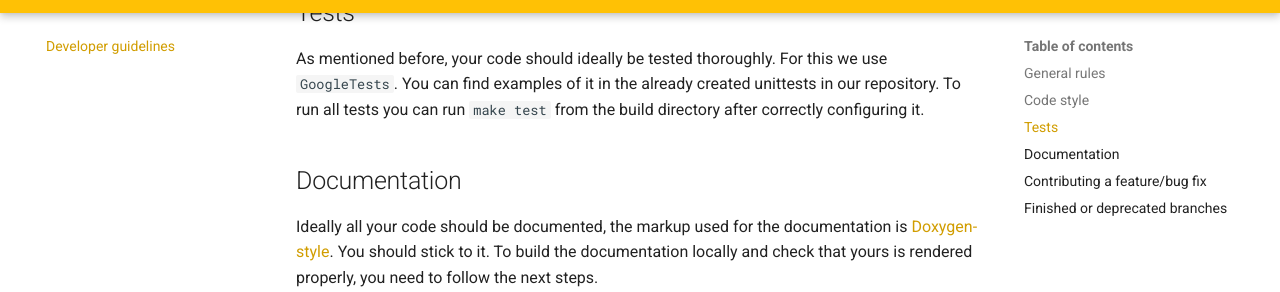
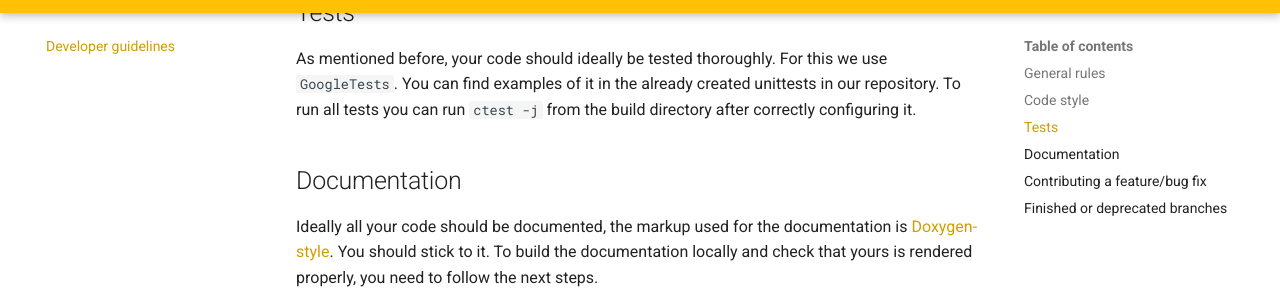
Before and after one commit to IMSY-DKFZ/xilens, an MkDocs documentation site: the page built from docs/developer_guidelines.md, in a window 1280 px wide and 900 px high, scrolled down 866 px. Shown: the part 159-451 px from the top of the window. Built offline with MkDocs 1.6.1 and Material for MkDocs 9.7.7, drawn with Linux system fonts in a browser that asks for light colours; comment, search, counter and statistics services are not loaded.

Commit message:
Updates the names of test .b2nd files to make them unique such that tests can be run in parallel.

```diff
--- a/docs/developer_guidelines.md
+++ b/docs/developer_guidelines.md
@@ -25,7 +25,7 @@ The docstrings follow the ``Doxygen`` format, while the code style follows the `
 ## Tests
 As mentioned before, your code should ideally be tested thoroughly. For this we use `GoogleTests`. You can find
 examples of it in the already created unittests in our repository.
-To run all tests you can run ``make test`` from the build directory after correctly configuring it.
+To run all tests you can run ``ctest -j`` from the build directory after correctly configuring it.
 
 ## Documentation
 Ideally all your code should be documented, the markup used for the documentation is [Doxygen-style](https://www
```
Also changed, not shown: 3 other files.
